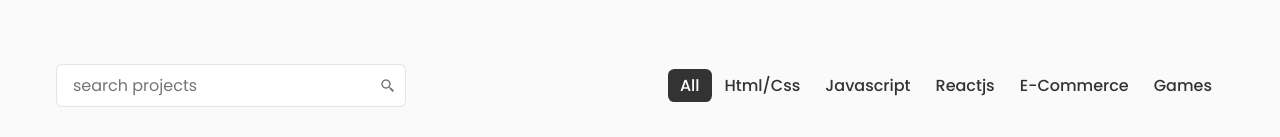
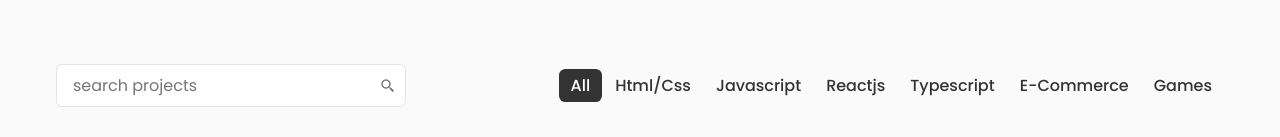
Before and after one commit to codeWithSubhan/portfolio, a React (Vite) app: page /portfolio in a window 1280 px wide. Shown: the part 172-309 px from the top of the page. Built offline with nearby package versions, Linux system fonts and the light colour scheme.

Commit message:
add typscript

```diff
--- a/src/components/about/About.jsx
+++ b/src/components/about/About.jsx
@@ -14,12 +14,27 @@ import img5 from '../../assests/img5.jpg';
 import img6 from '../../assests/img6.jpg';
 import img7 from '../../assests/img7.mp4';
 import img8 from '../../assests/img8.mp4';
+import { useEffect, useState } from 'react';
 
 const Data = [img0, img1, img2, img3, img4, img5, img6, img7, img8];
 
 function About() {
+  const [count, setCount] = useState(0);
+
+  useEffect(() => {
+    const storedCount = parseInt(localStorage.getItem('pageVisits'));
+    if (!isNaN(storedCount)) {
+      setCount(storedCount);
+    }
+    setCount((prevCount) => prevCount + 1);
+  }, []);
+
+  useEffect(() => {
+    localStorage.setItem('pageVisits', count.toString());
+  }, [count]);
   return (
     <section className='about section' id='about'>
+      <p>Total Visits: {count}</p>
       <h2 className='section__title'>About Me</h2>
       <span className='section__subtitle'>My Introduction</span>
 
--- a/src/components/portfolio/Data.js
+++ b/src/components/portfolio/Data.js
@@ -424,6 +424,13 @@ const data = [
     demo: 'https://digital-colck.netlify.app/',
     code: 'https://github.com/codeWithSubhan/digital-clock-js',
   },
+  {
+    image: '59.PNG',
+    title: 'card',
+    keyword: 'typescript',
+    demo: 'https://card-ts.netlify.app/',
+    code: 'https://github.com/codeWithSubhan/card-ts',
+  },
 ];
 
 export default data;
--- a/src/components/portfolio/Tabs.jsx
+++ b/src/components/portfolio/Tabs.jsx
@@ -1,17 +1,20 @@
 function Tabs({ query, handleQuery, handleTabs, activeTab = 'all' }) {
   return (
-    <div className='filter__section'>
-      <div className='work__filters'>
-        <div className='search__project'>
+    <div className="filter__section">
+      <div className="work__filters">
+        <div className="search__project">
           <input
-            type='text'
-            placeholder='search projects'
+            type="text"
+            placeholder="search projects"
             value={query}
             onChange={handleQuery}
           />
-          <i className='bx bx-search-alt-2 search__icon'></i>
+          <i className="bx bx-search-alt-2 search__icon"></i>
         </div>
-        <div className='search__tabs' onClick={handleTabs}>
+        <div
+          className="search__tabs"
+          onClick={handleTabs}
+        >
           <span
             className={`work__item ${
               activeTab == 'all' ? 'active__work' : ''
@@ -42,6 +45,13 @@ function Tabs({ query, handleQuery, handleTabs, activeTab = 'all' }) {
           </span>
           <span
             className={`work__item ${
+              activeTab == 'Typescript' ? 'active__work' : ''
+            } `}
+          >
+            Typescript
+          </span>
+          <span
+            className={`work__item ${
               activeTab == 'e-commerce' ? 'active__work' : ''
             } `}
           >
```
Also changed, not shown: 1 other file (tests, documents, lock files or other folders).
